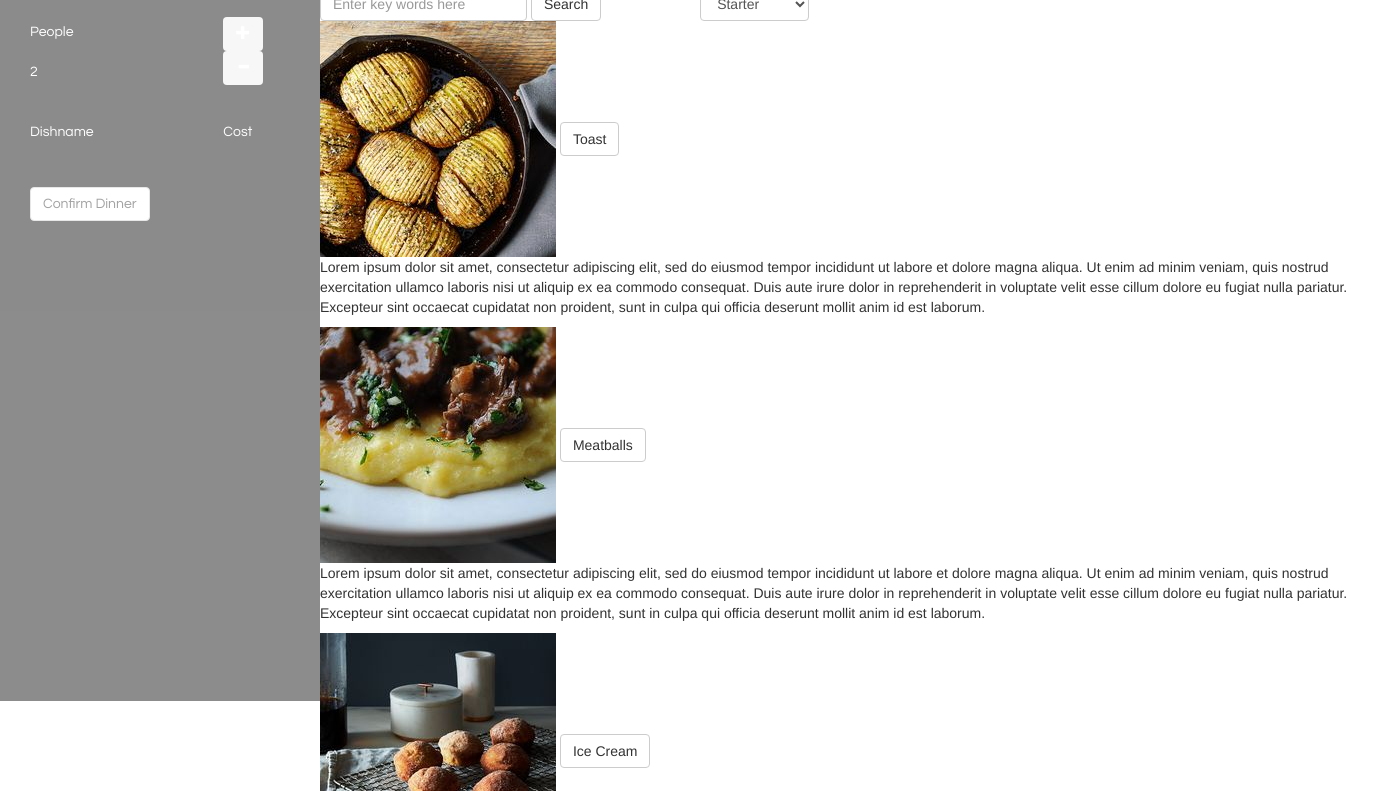
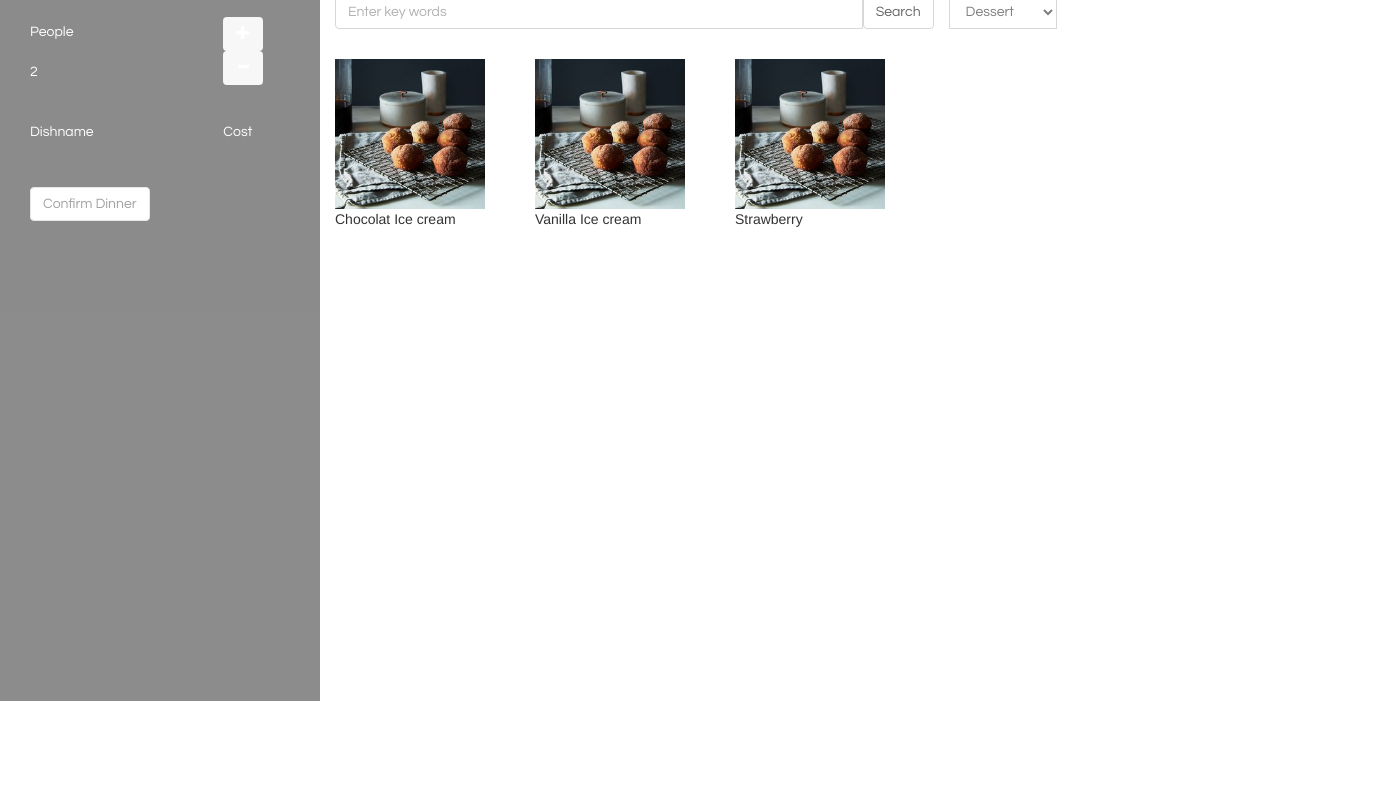
Before and after one commit to amlinden/Homelette, a plain HTML site: page index.html in a window 1280 px wide. Shown: the part 198-989 px from the top of the page, 1383 px wide, since content can reach past the window. After the commit the page ends 899 px from the top, so only its background shows below. Drawn offline with nearby package versions, Linux system fonts and the light colour scheme; files that its build step writes are made by us from their sources; a script that the page names is missing.

Commit message:
third view done

```diff
--- a/css/style.css
+++ b/css/style.css
@@ -13,8 +13,6 @@ body {
     padding: 10px;
   }
 
-
-
 #LeftNavBar {
     line-height:30px;
     opacity: 0.45;
@@ -26,3 +24,19 @@ body {
     float:left;
     padding:0%;
     }
+
+#vitruta {
+    line-height:30px;
+    background-color:white; opacity: 0.75;
+    color:black;
+    font-family: "Century gothic", century, sans-serif;
+    width:75%;
+    float:right;
+    padding:15px;
+    height: 5%;
+    }
+
+#dishesview{
+    float:left;
+    padding:15px;
+    }
--- a/index.html
+++ b/index.html
@@ -77,51 +77,44 @@
 	  </div>
 	</div>
 
-
   </div>
 </div>
 
-
-<div class="container col-md-offset-2" id="SelectDishScreen">
-    <div>
-      <h1>Select Dish</h1>
-      <form class="form-inline">
-        <input class="form-control" id="dishSearch" placeholder="Enter key words here">
-        <button class="btn btn-default">Search</button>
-        <select class="form-control col-md-offset-1">
-          <option>Starter</option>
-        <option>Main Dish</option>
-        <option>Dessert</option>
-      </select>
-    </form>
-    </div>
-    <div class="dish">
-      <img src="images\toast.jpg" style="">
-      <button class="btn btn-default">Toast</button>
-      <p>Lorem ipsum dolor sit amet, consectetur adipiscing elit, sed do eiusmod tempor incididunt ut labore et dolore magna aliqua. Ut enim ad minim veniam, quis nostrud exercitation ullamco laboris nisi ut aliquip ex ea commodo consequat. Duis aute irure dolor in reprehenderit in voluptate velit esse cillum dolore eu fugiat nulla pariatur. Excepteur sint occaecat cupidatat non proident, sunt in culpa qui officia deserunt mollit anim id est laborum.</p>
-      <div class="dish">
-      <img src="images\meatballs.jpg" style="">
-      <button class="btn btn-default">Meatballs</button>
-      <p>Lorem ipsum dolor sit amet, consectetur adipiscing elit, sed do eiusmod tempor incididunt ut labore et dolore magna aliqua. Ut enim ad minim veniam, quis nostrud exercitation ullamco laboris nisi ut aliquip ex ea commodo consequat. Duis aute irure dolor in reprehenderit in voluptate velit esse cillum dolore eu fugiat nulla pariatur. Excepteur sint occaecat cupidatat non proident, sunt in culpa qui officia deserunt mollit anim id est laborum.</p>
-    </div>
-    <div class="dish">
-      <img src="images\icecream.jpg" style="">
-      <button class="btn btn-default">Ice Cream</button>
-      <p>Lorem ipsum dolor sit amet, consectetur adipiscing elit, sed do eiusmod tempor incididunt ut labore et dolore magna aliqua. Ut enim ad minim veniam, quis nostrud exercitation ullamco laboris nisi ut aliquip ex ea commodo consequat. Duis aute irure dolor in reprehenderit in voluptate velit esse cillum dolore eu fugiat nulla pariatur. Excepteur sint occaecat cupidatat non proident, sunt in culpa qui officia deserunt mollit anim id est laborum.</p>
-    </div>
+<div id="thirdview" style="display: block;">
+  <div id="vitruta">
+    <h2>Select Dish</h2>
+      <!-- search for -->
+    <div class="input-group">
+      <input id="searchvalue" type="text" class="form-control" placeholder="Enter key words">
+      <span class="input-group-btn">
+        <button id="search" class="btn btn-default" type="button">Search</button>
+      </span>
+        <!-- main dessert starter -->
+        <div class="col-xs-5">
+          <select id="coursebutton" class="form-control">
+            <option data-type="starter" selected="">Starter</option>
+            <option data-type="main dish" selected="">Main</option>
+            <option data-type="dessert" selected="">Dessert</option>
+          </select>
+        </div>
     </div>
   </div>
 
-  	</div>
+    <div id="dishesview">
+      <li id="list" style="display:inline-block;width:200px;height:200px;">
+        <div id="200"><img style="width:150px;height:150px;" src="images/icecream.jpg" alt="icecream.jpg"><br>Chocolat Ice cream</div></li><li id="list" style="display:inline-block;width:200px;height:200px;">
+        <div id="201"><img style="width:150px;height:150px;" src="images/icecream.jpg" alt="icecream.jpg"><br>Vanilla Ice cream</div></li><li id="list" style="display:inline-block;width:200px;height:200px;">
+        <div id="202"><img style="width:150px;height:150px;" src="images/icecream.jpg" alt="icecream.jpg"><br>Strawberry</div></li>
+    </div>
 </div>
 
 
 
 
     <!-- jQuery -->
-    <script src="https://code.jquery.com/jquery.js"></script>
+  <script src="https://code.jquery.com/jquery.js"></script>
     <!-- Bootstrap JavaScript, needed if you want for instance tabs, models, popovers etc. -->
-    <script src="http://netdna.bootstrapcdn.com/bootstrap/3.1.0/js/bootstrap.min.js"></script>
+  <script src="http://netdna.bootstrapcdn.com/bootstrap/3.1.0/js/bootstrap.min.js"></script>
 
 	<!-- The application JavaScript code -->
 	<script src="js/app.js"></script>
```
